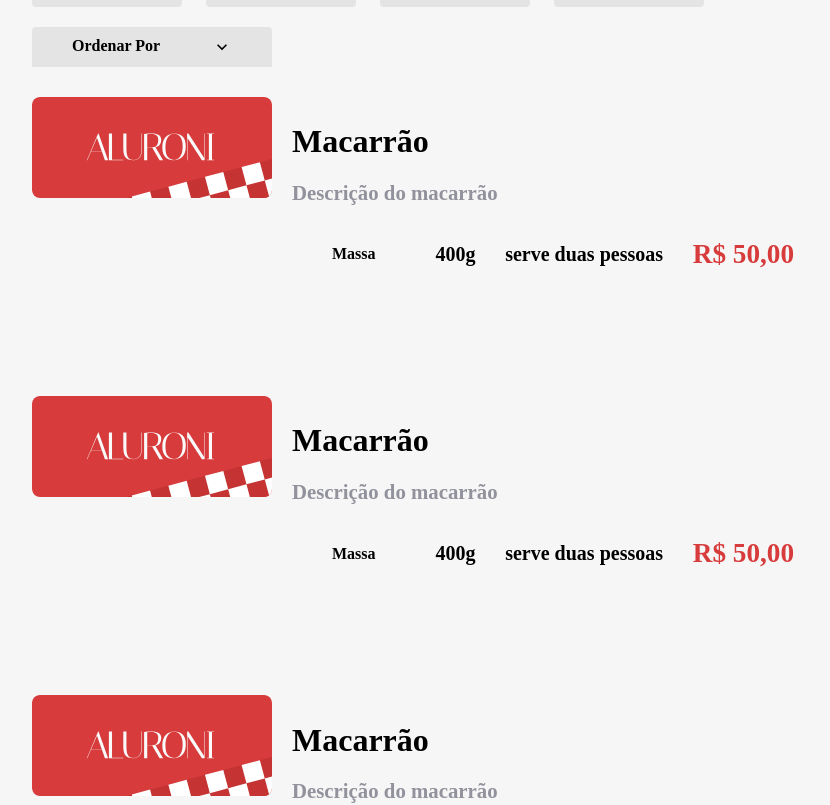
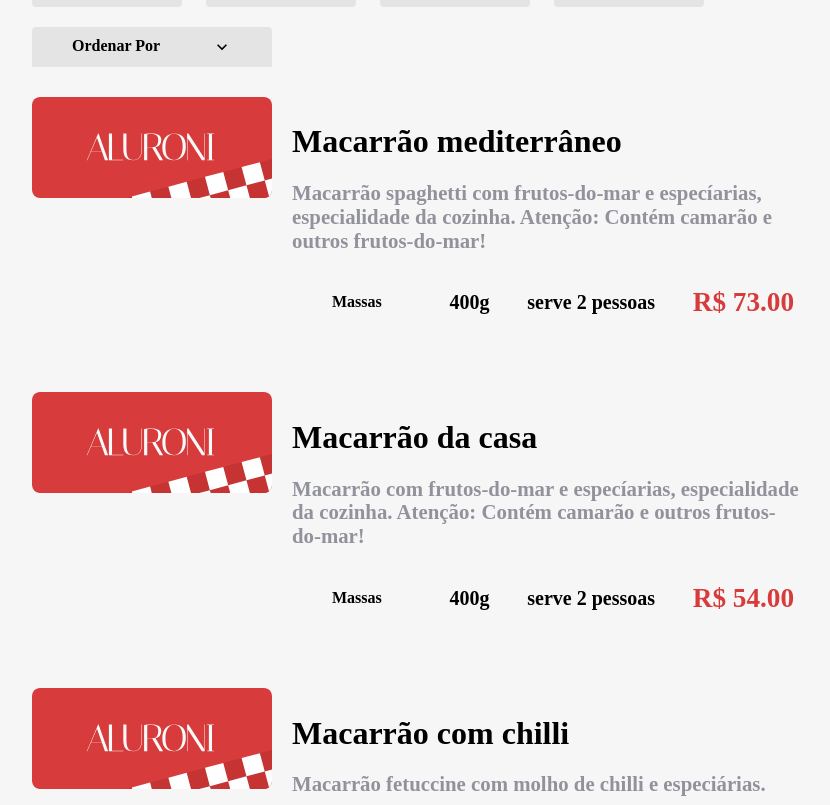
Before and after one commit to Cleber-Severo/Aluroni, a React (Create React App) app: page / in a window 1280 px wide. Shown: the part 687-1492 px from the top of the page, without its empty margins (168-998 px from the left). Built offline with nearby package versions, Linux system fonts and the light colour scheme; a web font is replaced by a local one.

Commit message:
chore: item component filled with json info by props

```diff
--- a/src/pages/Cardapio/Itens/Item/index.tsx
+++ b/src/pages/Cardapio/Itens/Item/index.tsx
@@ -1,23 +1,27 @@
 import React from "react";
 import styles from "./Item.module.scss";
 import logo from "assets/logo.svg";
+import cardapio from '../itens.json'
 
-export default function Item() {
+type ItemProps = typeof cardapio[0];
+
+export default function Item(props: ItemProps) {
+    const { title, description, category, size, serving, price } = props;
   return (
     <div className={styles.item}>
       <div className={styles.item__imagem}>
-        <img src={logo} alt="imagem" />
+        <img src={logo} alt={title} />
       </div>
       <div className={styles.item__descricao}>
         <div className={styles.item__titulo}>
-          <h2> Macarrão </h2>
-          <p> Descrição do macarrão</p>
+          <h2> {title} </h2>
+          <p> {description} </p>
         </div>
         <div className={styles.item__tags}>
-          <div className={styles.item__tipo}>Massa</div>
-          <div className={styles.item__porcao}>400g</div>
-          <div className={styles.item__qtdpessoas}>serve duas pessoas</div>
-          <div className={styles.item__valor}>R$ 50,00</div>
+          <div className={styles.item__tipo}>{category.label}</div>
+          <div className={styles.item__porcao}>{size}g</div>
+          <div className={styles.item__qtdpessoas}>serve {serving} {serving == 1 ? 'pessoa' : 'pessoas'}</div>
+          <div className={styles.item__valor}>R$ {price.toFixed(2)}</div>
         </div>
       </div>
     </div>
```
